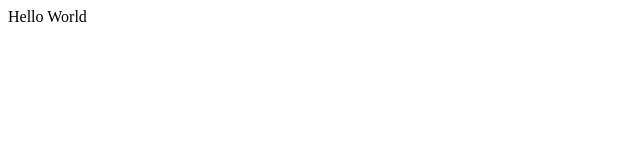
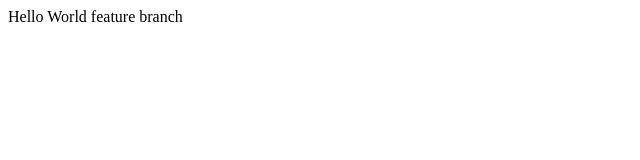
Before and after one commit to nehiryeli/lecture0, a plain HTML site: page index.html in a window 1280 px wide. Shown: the whole page, without its empty margins (0-640 px from the left). Drawn offline with Linux system fonts and the light colour scheme.

Commit message:
feature branch

```diff
--- a/index.html
+++ b/index.html
@@ -5,6 +5,6 @@
 </head>
 
 <body>
-	Hello World
+	Hello World feature branch
 </body>
 </html>
```
